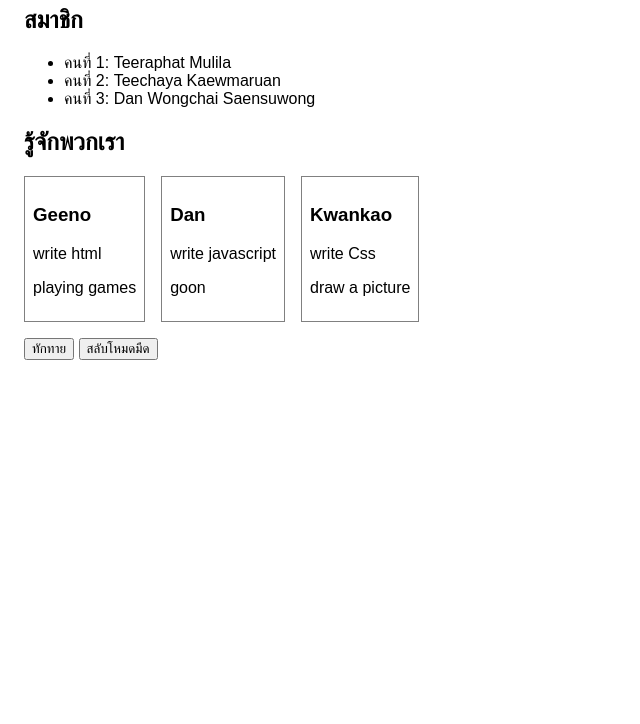
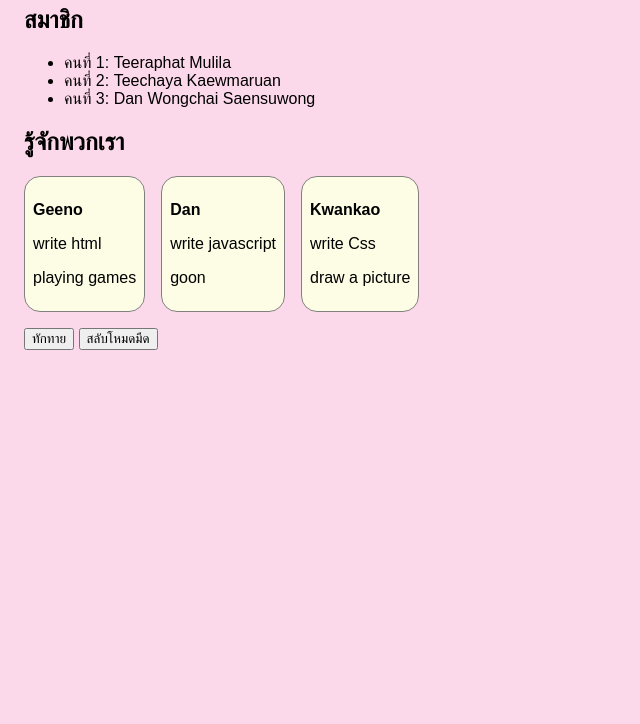
Before and after one commit to teeraphat-mulila/team-14, a plain HTML site: page index.html in a window 1280 px wide. Shown: the part 76-800 px from the top of the page, without its empty margins (0-640 px from the left). Drawn offline with Linux system fonts and the light colour scheme.

Commit message:
Update style.css

```diff
--- a/style.css
+++ b/style.css
@@ -5,7 +5,7 @@ body {
   font-family: sans-serif;
   margin: 24px;
   /* งาน 1: เปลี่ยนสีพื้นหลังและสีตัวอักษรของหน้าเว็บ */
-  background-color: white;
+  background-color: rgb(252, 217, 234);
   color: black;
 }
 
@@ -20,10 +20,14 @@ body {
   /* งาน 2: ตกแต่งการ์ด เช่น border, border-radius, padding, background-color */
   border: 1px solid gray;
   padding: 8px;
+  background-color: rgb(253, 253, 230);
+  border-radius: 16px;
 }
 
 .card-name {
   /* งาน 3: ตกแต่งชื่อในการ์ด เช่น color, font-size */
+  color: black;
+  font-size: medium;
 }
 
 button {
@@ -34,6 +38,6 @@ button {
 /* โหมดมืด: script.js จะเพิ่ม class "dark" ให้ body */
 body.dark {
   /* งานเสริม: กำหนดสีของโหมดมืด */
-  background-color: #222222;
+  background-color: #f11dab;
   color: white;
 }
```
